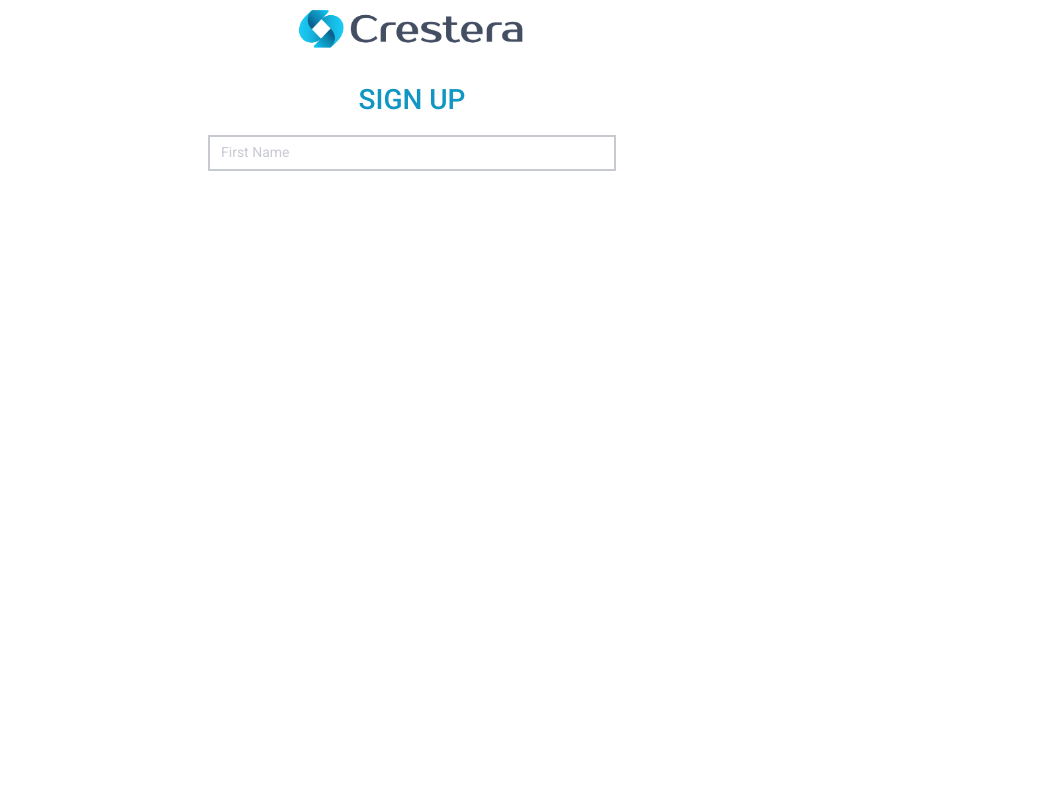
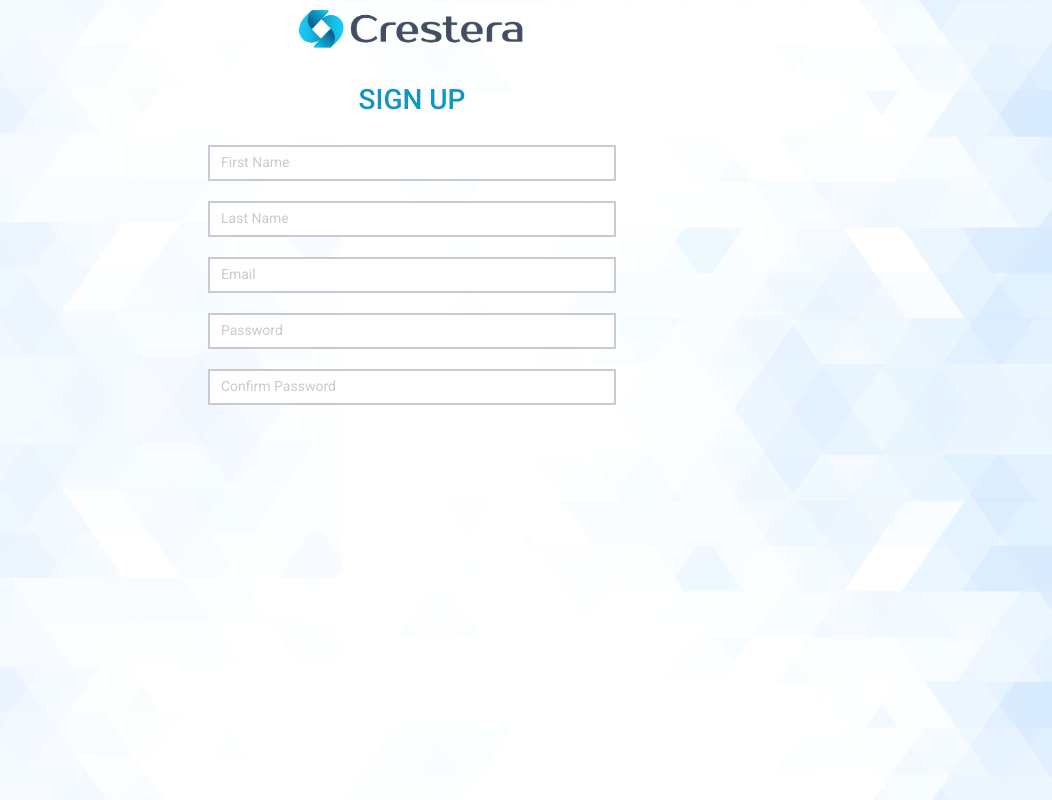
Before and after one commit to Dushani-Ranasinghe/cresetra-login-signup, a React (Create React App) app: page / in a window 1280 px wide. Shown: the whole page, without its empty margins (228-1280 px from the left). Built offline with nearby package versions, Linux system fonts and the light colour scheme.

Commit message:
Added background image to signup page

```diff
--- a/src/components/Signup.js
+++ b/src/components/Signup.js
@@ -2,9 +2,10 @@
 import Logo from  "../resources/Crestera-Logo.png"
 import "../styles/signup.css"
 
+
 function Signup() {
   return (
-    <div>
+    <div className='Signup'>
         <form className='signup-form'>
             <img className="logo-img" src={Logo} alt="cresetra-logo"/>
             <h1> SIGN UP</h1>
@@ -12,6 +13,18 @@
             <div className='form-group'>
                  <input type="text" className='form-control' placeholder='First Name'/>
             </div>
+            <div className='form-group'>
+                 <input type="text" className='form-control' placeholder='Last Name'/>
+            </div>
+            <div className='form-group'>
+                 <input type="text" className='form-control' placeholder='Email'/>
+            </div>
+            <div className='form-group'>
+                 <input type="text" className='form-control' placeholder='Password'/>
+            </div>
+            <div className='form-group'>
+                 <input type="text" className='form-control' placeholder='Confirm Password'/>
+            </div>
         </form>
     </div>
   )
--- a/src/styles/signup.css
+++ b/src/styles/signup.css
@@ -1,5 +1,13 @@
 @import url('https://fonts.googleapis.com/css2?family=Inter:wght@400;600;700&family=Poppins:wght@100;300;400;600&family=Roboto:wght@100;300;400;500;700;900&display=swap');
 
+
+.Signup{
+    height: 100vh;
+    background: url("../resources/background.png");
+    background-position: center;
+    background-repeat: no-repeat;
+    background-size: cover;
+}
 .signup-form{
     font-family: Roboto;
 }
@@ -19,6 +27,7 @@
 height: 30px;
 border-style: solid;
 border-color: #C7CAD0;
+margin: 10px 0;
 }
 
 input::placeholder{
```
Also changed, not shown: src/resources/background.png (added).
